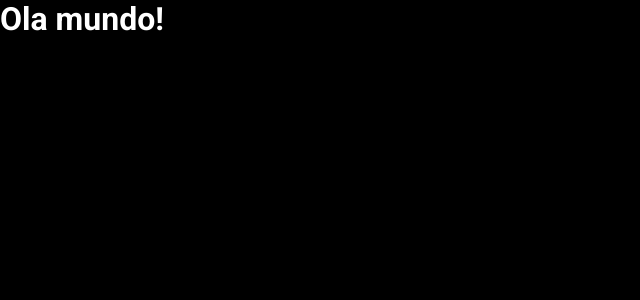
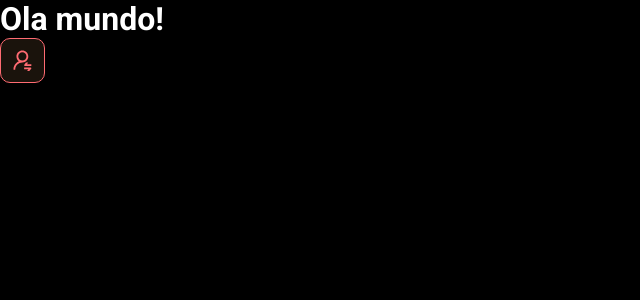
Before and after one commit to renatotadev/dsmeta, a React (Vite) app in the folder frontend/: page / in a window 1280 px wide. Shown: the top 300 px of the page, without its empty margins (0-640 px from the left). Built offline with nearby package versions, Linux system fonts and the light colour scheme.

Commit message:
First component

```diff
--- a/frontend/src/App.tsx
+++ b/frontend/src/App.tsx
@@ -1,7 +1,11 @@
+import NotificationButton from "./componets/NotificatioButton"
 
 function App() {
   return(
+    <>
     <h1>Ola mundo!</h1>
+    <NotificationButton/>
+    </>
   )
 }
 
--- /dev/null
+++ b/frontend/src/componets/NotificatioButton/index.tsx
@@ -0,0 +1,11 @@
+import icon from '../../assets/img/notification-icon.svg'
+import './styles.css'
+
+function NotificationButton() {
+    return (
+        <div className="dsmeta-red-btn">
+            <img src={icon} alt="Notificar" />
+        </div>
+    )
+}
+export default NotificationButton
--- /dev/null
+++ b/frontend/src/componets/NotificatioButton/styles.css
@@ -0,0 +1,14 @@
+.dsmeta-red-btn {
+    height: 45px;
+    width: 45px;
+    background: rgba(255, 187, 114, 0.1);
+    border: 1px solid, #ff6b72;
+    border-radius: 10px;
+    display: flex;
+    align-items: center;
+    justify-content: center;
+    cursor: pointer;
+}
+.dsmeta-red-btn img {
+    width: 19px;
+}
```
Also changed, not shown: frontend/src/assets/img/notification-icon.svg (added).
